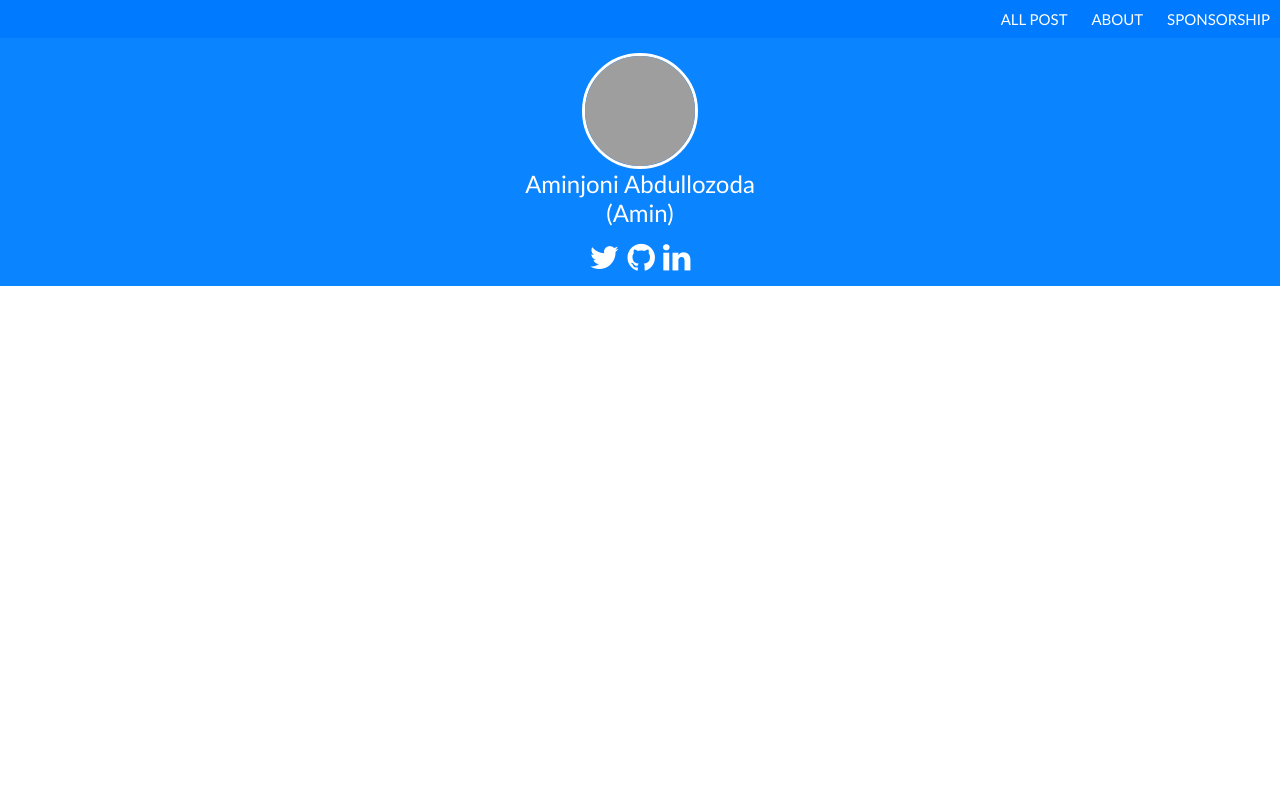
After one commit to AminPlusPlus/AminPlusPlus.github.io, a PHP site: page /newIndex.html in a window 1280 px wide. The commit adds this page. Run offline with PHP 8.4, Linux system fonts and the light colour scheme; grey boxes are pictures that could not be loaded.

Commit message:
progress on profile webstei

```diff
--- /dev/null
+++ b/css/home-page.css
@@ -0,0 +1,61 @@
+body {
+    color: white;
+    margin: 0;
+    padding: 0;
+    font-size: 100%;
+    font-family: 'Gill Sans', 'Gill Sans MT', Calibri, 'Trebuchet MS', sans-serif;
+    font-style: normal;
+
+}
+h2 {
+    margin: 0;
+    font-weight: 100;
+}
+
+#master-head {
+    background-color :  rgb(10, 132,255);
+    height: auto;
+    position: absolute;
+    width: 100%;
+
+}
+.nav {
+    position: relative;
+    background-color:rgb(0, 122,255);
+}
+
+
+.menu {
+    font-size: 15px;
+    margin-top: 0px;
+    text-align: right ;
+    right: 0;
+}
+.nav li {
+    display: inline-block;
+    padding: 10px;
+}
+.nav li:hover {
+     color:bisque;
+}
+
+.profilePic {
+    width: 110px;
+    height: 110px;
+    border: 5px thick;
+    border-style: solid;
+    border-radius: 50%;
+    margin: auto;
+}
+
+.verticalHeader {
+   text-align: center;
+   display: flex;
+   flex-direction: column;
+   justify-content: center;
+}
+
+.socialIcons {
+    padding: 10;
+    font-size: 2em;
+}
--- /dev/null
+++ b/newIndex.html
@@ -0,0 +1,38 @@
+<html lang="en">
+<head>
+    <!-- https://www.avanderlee.com/ -->
+    <meta charset="UTF-8">
+    <meta name="viewport" content="width=device-width, initial-scale=1.0">
+    <link href="css/home-page.css" rel="stylesheet"/>
+    <link rel="stylesheet" href="https://cdnjs.cloudflare.com/ajax/libs/font-awesome/4.7.0/css/font-awesome.min.css">
+    <title>Aminjoni Abdullozoda</title>
+</head>
+<body>
+    <header id="master-head">
+        <nav class = "nav">
+            <div>
+                <ul class = "menu">
+                    <li>ALL POST</li>
+                    <li>ABOUT</li>
+                    <li>SPONSORSHIP</li>
+                </ul>
+            </div>
+        </nav>
+
+        <div class="verticalHeader">
+             <img src="https://avatars1.githubusercontent.com/u/30694948?s=460&u=db7d0a535e3ccd24bbbe3648ecf00aa0b6043936&v=4" class="profilePic" alt="">
+            <h2>Aminjoni Abdullozoda</h2>
+             <h2>(Amin)</h2>
+
+             <div class="socialIcons">
+            <i class="fa fa-twitter"></i>
+            <i class="fa fa-github"></i>
+            <i class="fa fa-linkedin"></i>
+        </div>
+
+
+        </div>
+    </header>
+
+</body>
+</html>
```
Also changed, not shown: w1d4/css/sing-in.css (added, +37 -0 lines), w1d4/web-form1.html (added, +24 -0 lines), css/about.css (line endings or trailing spaces), 1 other file.
